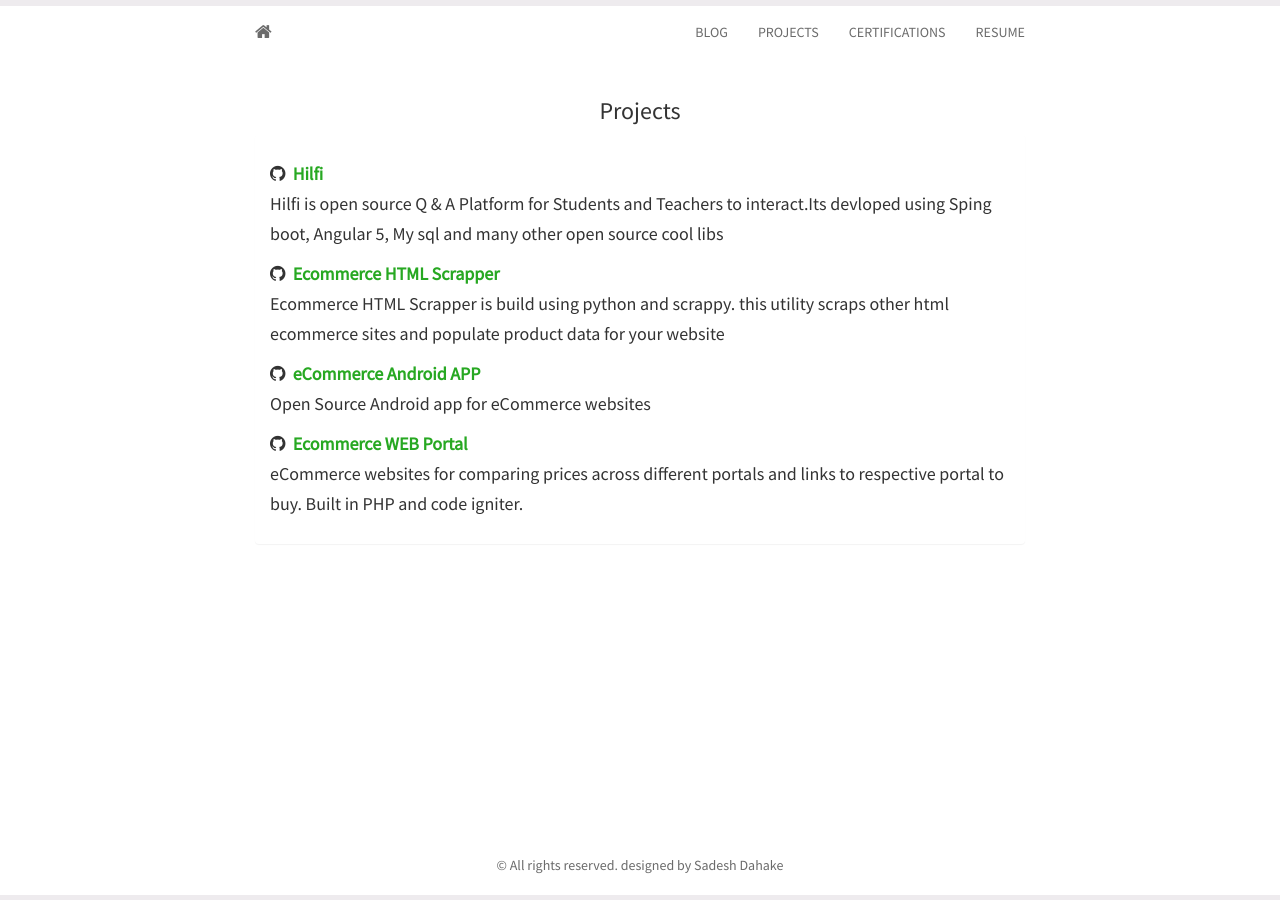
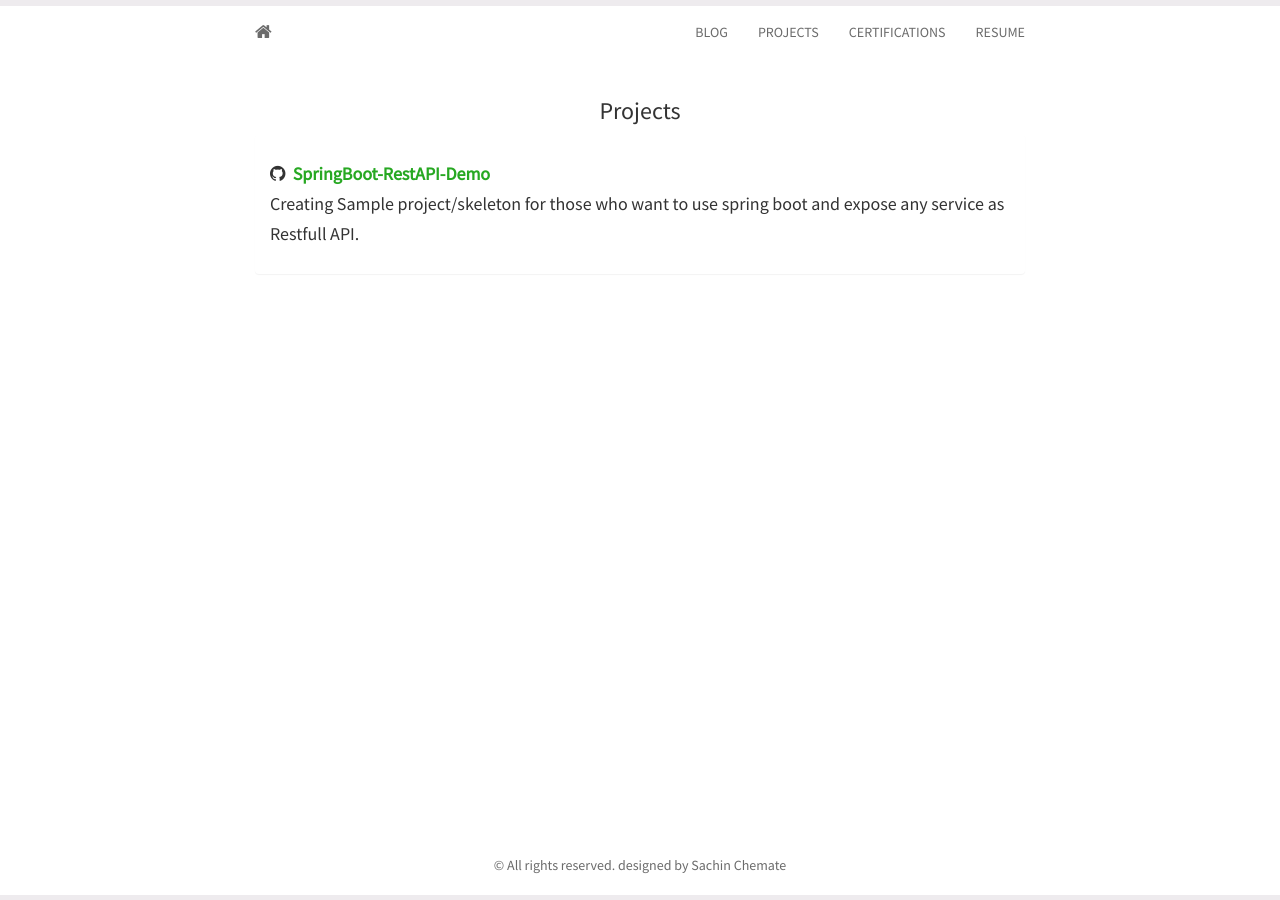
Before and after one commit to sachinchemate/mysite, a Jekyll site: the page built from projects.html, in a window 1280 px wide. Built offline with Jekyll 4.4.1, drawn with Linux system fonts in a browser that asks for light colours; nearby versions of some CDN libraries.

Commit message:
Initial Commit

```diff
--- a/_config.yml
+++ b/_config.yml
@@ -49,7 +49,7 @@ baseurl: /mysite/
 title: Sachin Chemate
 author: Sachin Chemate
 description: Personal blog and resume
-avatar: sachin.jpeg
+avatar: sachin.jpg
 email: sachin.chemate@gmail.com
 github: sachinchemate # username
 twitter: sachinchemate
--- a/_includes/footer.html
+++ b/_includes/footer.html
@@ -1,7 +1,7 @@
 <footer>
     <div id="footer">
         <div class="container">
-          <p class="text-muted">© All rights reserved. designed by Sadesh Dahake </p>
+          <p class="text-muted">© All rights reserved. designed by Sachin Chemate </p>
         </div>
     </div>
 </footer>
--- a/_includes/projects.html
+++ b/_includes/projects.html
@@ -4,22 +4,8 @@
   <div class="panel panel-default">
     <div class="panel-body">
 		<h5>
-			<i class="fa fa-github"></i>&nbsp;&nbsp;<strong><a href="https://github.com/sandeshdahake/hilfie">Hilfi</a></strong>
-			<br>Hilfi is open source Q & A Platform for Students and Teachers to interact.Its devloped using Sping boot,
-			Angular 5, My sql and many other open source cool libs
-		</h5>
-	         <h5>
-			<i class="fa fa-github"></i>&nbsp;&nbsp;<strong><a href="https://github.com/sandeshdahake/Ecommerce-HTML-Scrapper">Ecommerce HTML Scrapper</a></strong>
-			<br>Ecommerce HTML Scrapper is build using python and scrappy. this utility scraps other html ecommerce sites and populate  product
-			 data for your website
-		</h5>
-	        <h5>
-			<i class="fa fa-github"></i>&nbsp;&nbsp;<strong><a href="https://github.com/sandeshdahake/eCommerce-Android-APP">eCommerce Android APP</a></strong>
-			<br>Open Source Android app for eCommerce websites
-		</h5>
-	        <h5>
-			<i class="fa fa-github"></i>&nbsp;&nbsp;<strong><a href="https://github.com/sandeshdahake/Ecommerce-WEB-Portal">Ecommerce WEB Portal</a></strong>
-		        <br>eCommerce websites for comparing prices across different portals and links to respective portal to buy. Built in PHP and code igniter.
+			<i class="fa fa-github"></i>&nbsp;&nbsp;<strong><a href="https://github.com/sachinchemate/SpringBoot-RestAPI-Demo">SpringBoot-RestAPI-Demo</a></strong>
+			<br>Creating Sample project/skeleton for those who want to use spring boot and expose any service as Restfull API.
 		</h5>
     </div>
   </div>
```
Also changed, not shown: _includes/certifications.html (+0 -103 lines).
